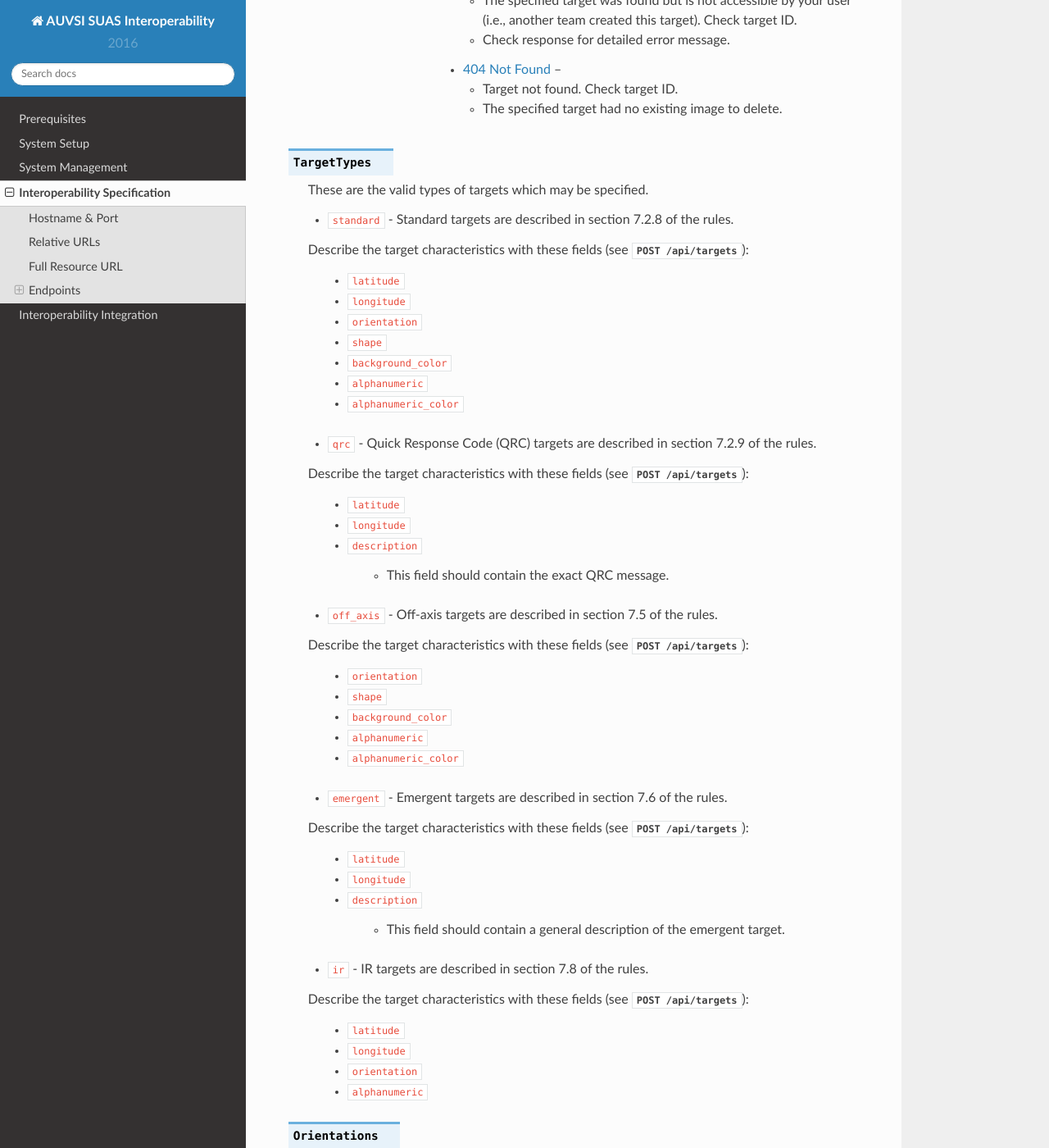
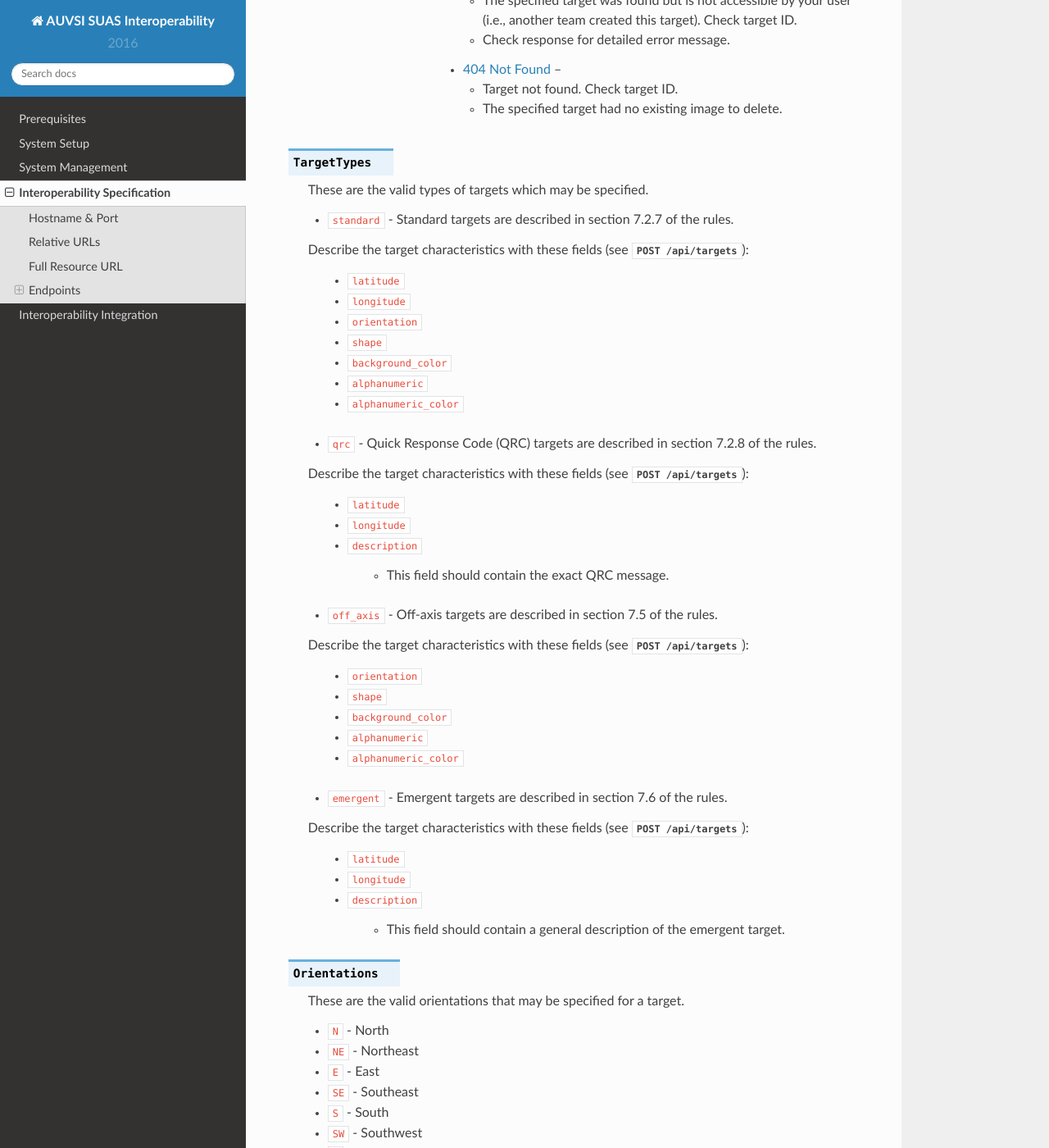
Before and after one commit to williamstern/interop, a Sphinx documentation site: the page built from docs/spec.rst, in a window 1280 px wide and 1400 px high, scrolled down 16349 px. Shown: the whole window at 82% size. Built offline with Sphinx 7.4.7 and the Read the Docs theme 2.0.0, drawn with Linux system fonts in a browser that asks for light colours.

Commit message:
Update rule refs and remove IR target type.

```diff
--- a/docs/spec.rst
+++ b/docs/spec.rst
@@ -982,7 +982,7 @@
 
    .. TODO(prattmic): Update with 2016 sections.
 
-   * ``standard`` - Standard targets are described in section 7.2.8 of the rules.
+   * ``standard`` - Standard targets are described in section 7.2.7 of the rules.
 
    Describe the target characteristics with these fields (see
    :http:post:`/api/targets`):
@@ -996,7 +996,7 @@
       * ``alphanumeric_color``
 
    * ``qrc`` - Quick Response Code (QRC) targets are described in section
-     7.2.9 of the rules.
+     7.2.8 of the rules.
 
    Describe the target characteristics with these fields (see
    :http:post:`/api/targets`):
@@ -1029,16 +1029,6 @@
 
          * This field should contain a general description of the emergent
            target.
-
-   * ``ir`` - IR targets are described in section 7.8 of the rules.
-
-   Describe the target characteristics with these fields (see
-   :http:post:`/api/targets`):
-
-      * ``latitude``
-      * ``longitude``
-      * ``orientation``
-      * ``alphanumeric``
 
 .. py:data:: Orientations
 
```
Also changed, not shown: 1 other file.
